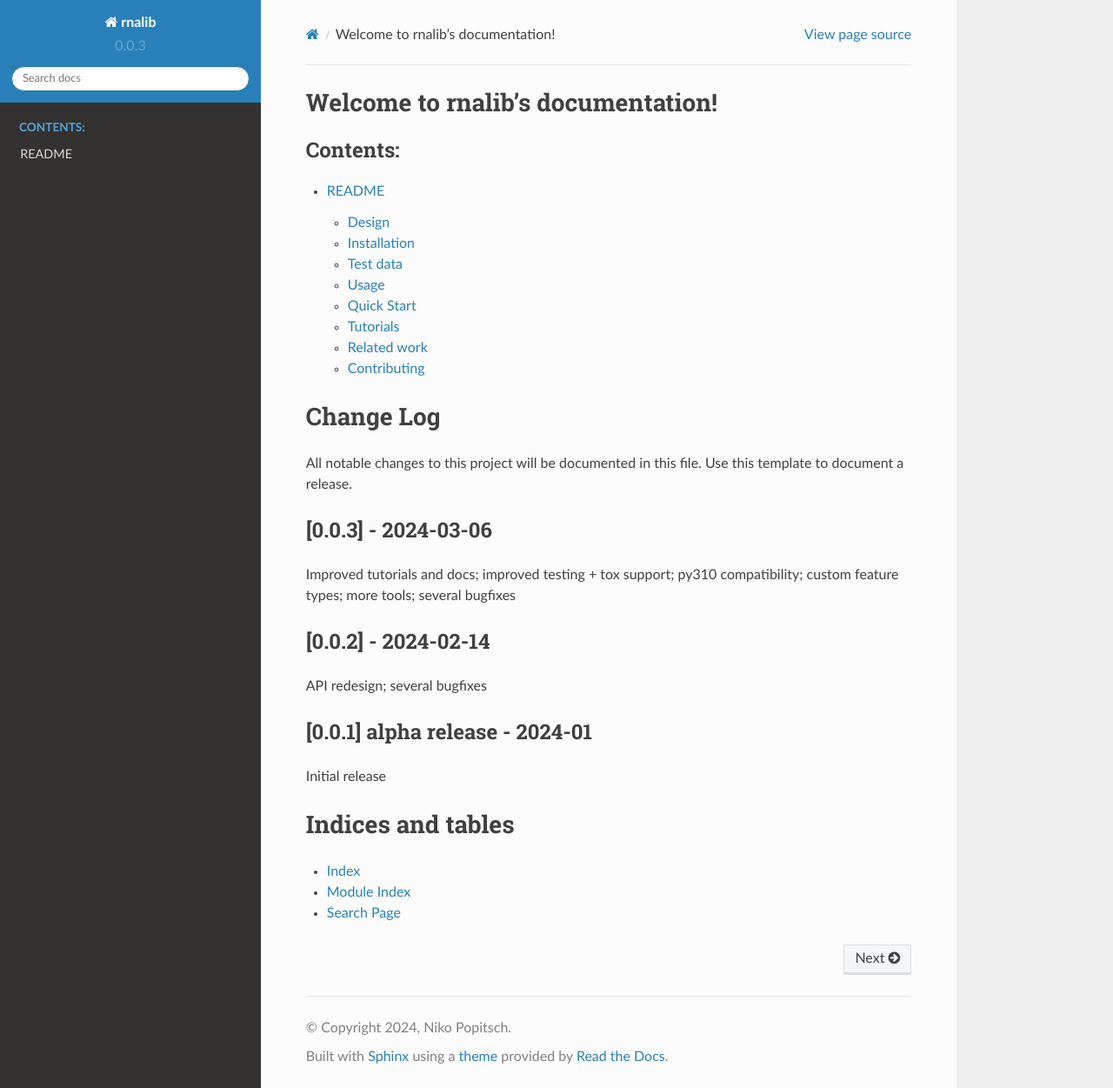
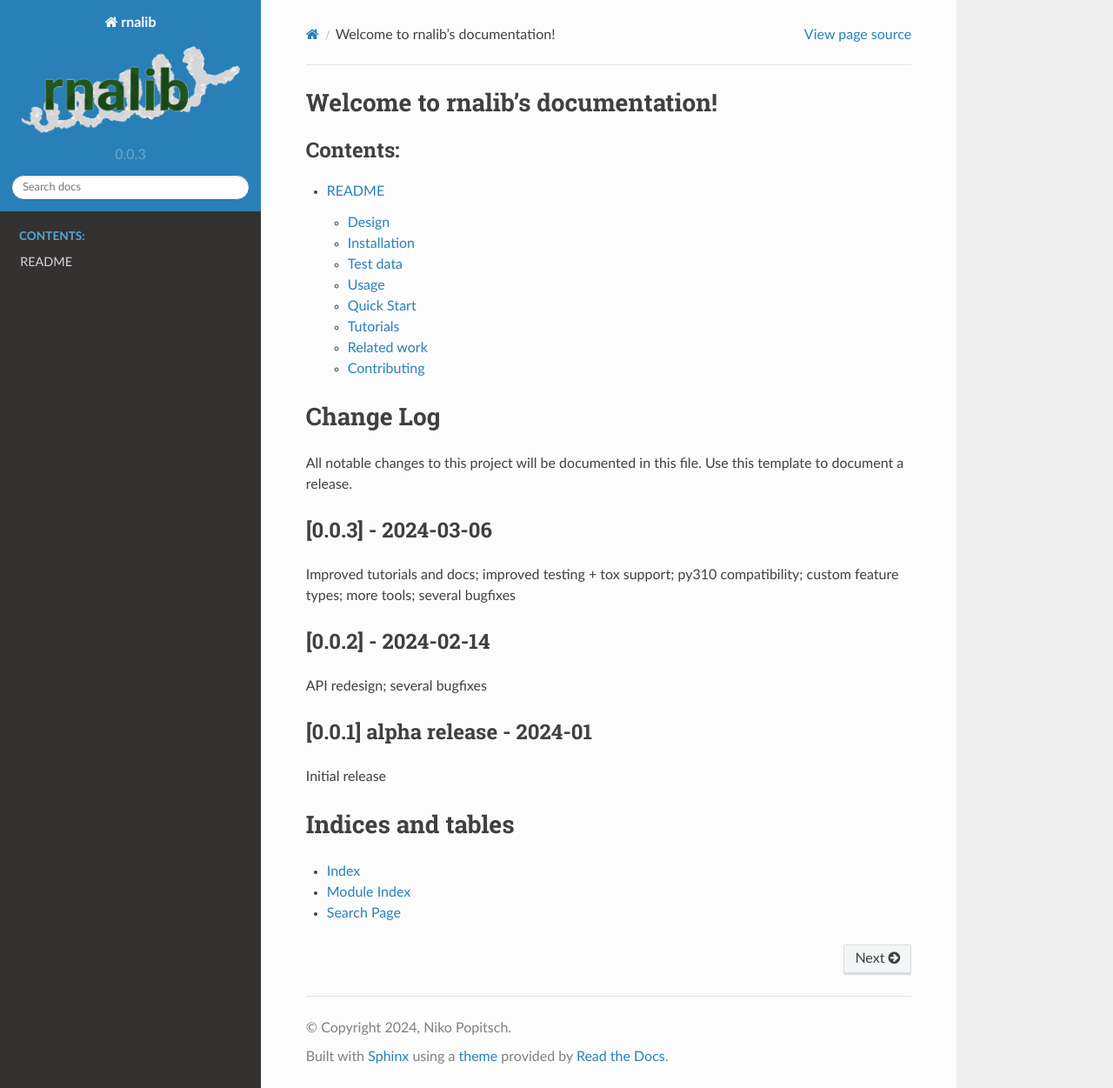
Before and after one commit to popitsch/rnalib, a Sphinx documentation site: the page built from docs/index.rst, in a window 1280 px wide and 1251 px high. Shown: the whole window at 87% size. Built offline with Sphinx 7.4.7 and the Read the Docs theme 2.0.0, drawn with Linux system fonts in a browser that asks for light colours; pages that are not in the unit, such as notebooks, are missing from menus; the version number is read from the project's files by our own code.

Commit message:
improved docs; added logo

```diff
--- a/docs/conf.py
+++ b/docs/conf.py
@@ -67,3 +67,4 @@ apidoc_module_first = True
 
 html_theme = "sphinx_rtd_theme"
 html_static_path = ["_static"]
+html_logo = '_static/rnalib_logo.png'
```
